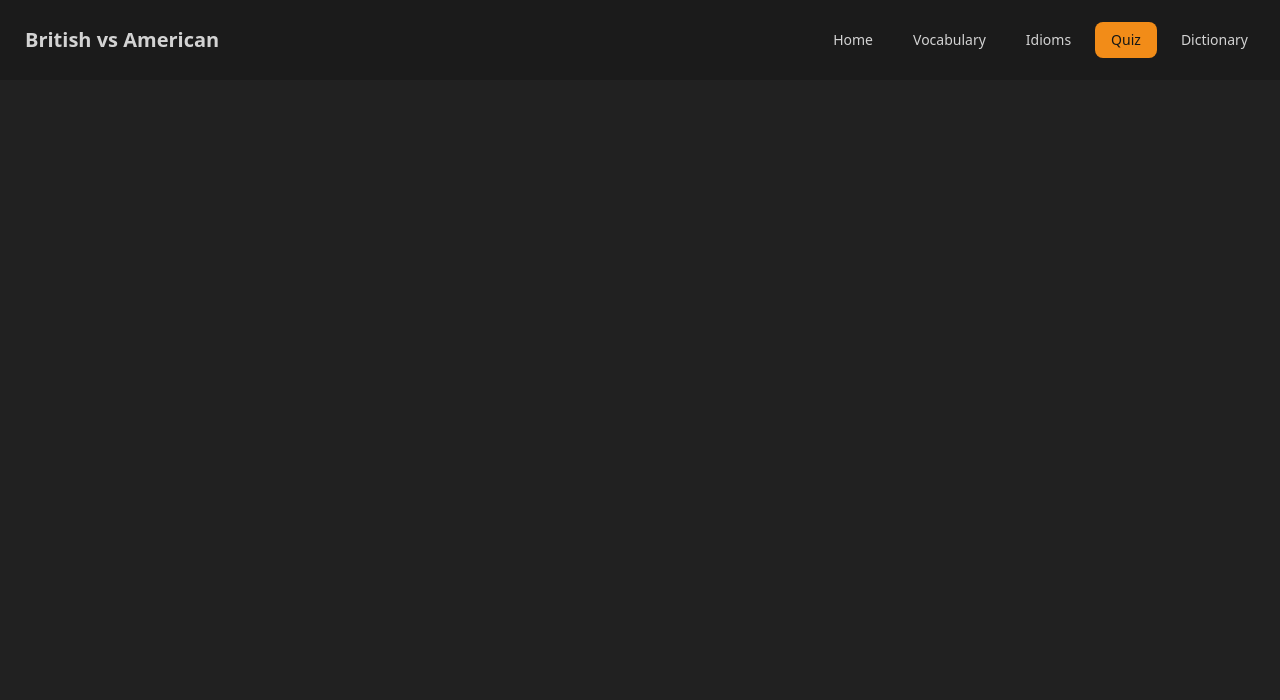
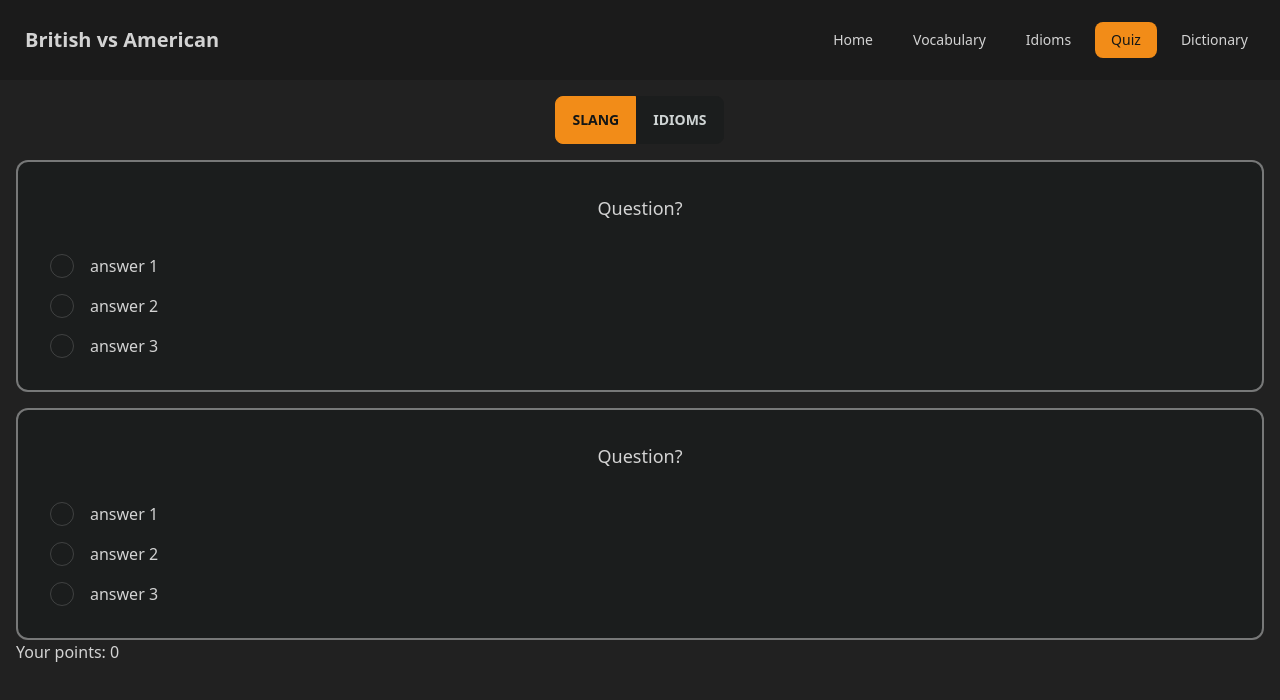
Before and after one commit to lemmoor/project1, a React (Vite) app: page /quizzes in a window 1280 px wide. Shown: the top 700 px of the page. Built offline with nearby package versions, Linux system fonts and the light colour scheme.

Commit message:
basic quiz logic

```diff
--- /dev/null
+++ b/src/components/Quiz/QuizAnswer.tsx
@@ -0,0 +1,32 @@
+interface QuizAnswerProps {
+  handleRadioChange: (isCorrect: boolean) => void;
+  answerChosen: boolean;
+  text: string;
+  isCorrect: boolean;
+  id: number;
+}
+
+function QuizAnswer({
+  answerChosen,
+  text,
+  isCorrect,
+  handleRadioChange,
+  id,
+}: QuizAnswerProps) {
+  return (
+    <div className="flex align-text-bottom gap-4 mt-4">
+      <input
+        type="radio"
+        name={`radio-${id}`}
+        className={`radio ${
+          answerChosen ? (isCorrect ? 'radio-success' : 'radio-error') : ''
+        } disabled:opacity-100 disabled:cursor-auto`}
+        onChange={() => handleRadioChange(isCorrect)}
+        disabled={answerChosen}
+      />
+      <p>{text}</p>
+    </div>
+  );
+}
+
+export default QuizAnswer;
--- /dev/null
+++ b/src/components/Quiz/QuizQuestionCard.tsx
@@ -0,0 +1,46 @@
+import { useState } from 'react';
+import QuizAnswer from './QuizAnswer';
+
+interface QuizQuestionCardProps {
+  setPoints: React.Dispatch<React.SetStateAction<number>>;
+  id: number;
+}
+
+function QuizQuestionCard({ setPoints, id }: QuizQuestionCardProps) {
+  const [answerChosen, setAnswerChosen] = useState(false);
+  const handleRadioChange = (isCorrect: boolean) => {
+    setAnswerChosen(true);
+    setPoints((prev) => (isCorrect ? prev + 1 : prev));
+  };
+
+  return (
+    <div className="bg-neutral mt-4 p-8 rounded-xl border-base-content border-opacity-50 border-2">
+      <p className="text-center text-lg bold mb-4">Question?</p>
+      <div className="form-control">
+        <QuizAnswer
+          answerChosen={answerChosen}
+          text="answer 1"
+          isCorrect={false}
+          handleRadioChange={handleRadioChange}
+          id={id}
+        />
+        <QuizAnswer
+          answerChosen={answerChosen}
+          text="answer 2"
+          isCorrect
+          handleRadioChange={handleRadioChange}
+          id={id}
+        />
+        <QuizAnswer
+          answerChosen={answerChosen}
+          text="answer 3"
+          isCorrect={false}
+          handleRadioChange={handleRadioChange}
+          id={id}
+        />
+      </div>
+    </div>
+  );
+}
+
+export default QuizQuestionCard;
--- a/src/main.tsx
+++ b/src/main.tsx
@@ -8,6 +8,7 @@ import Dictionary from './pages/Dictionary';
 import Idioms from './pages/Idioms';
 import Vocabulary from './pages/Vocabulary';
 import ScrollToTop from './components/ScrollToTop';
+import Quizzes from './pages/Qiuzzes';
 
 ReactDOM.createRoot(document.getElementById('root') as HTMLElement).render(
   <React.StrictMode>
@@ -19,6 +20,7 @@ ReactDOM.createRoot(document.getElementById('root') as HTMLElement).render(
         <Route path="/dictionary" element={<Dictionary />} />
         <Route path="/idioms" element={<Idioms />} />
         <Route path="/vocabulary" element={<Vocabulary />} />
+        <Route path="/quizzes" element={<Quizzes />} />
       </Routes>
     </Router>
   </React.StrictMode>
--- /dev/null
+++ b/src/pages/Qiuzzes.tsx
@@ -0,0 +1,35 @@
+import { useState } from 'react';
+import QuizQuestionCard from '../components/Quiz/QuizQuestionCard';
+
+function Quizzes() {
+  const [qiuzOpen, setQuizOpen] = useState<'slang' | 'idiom'>('slang');
+  const [points, setPoints] = useState(0);
+
+  return (
+    <main className="container p-4">
+      <div className="btn-group mx-auto block w-fit">
+        <button
+          type="button"
+          className={`btn ${qiuzOpen === 'slang' && 'btn-active'}`}
+          onClick={() => setQuizOpen('slang')}
+        >
+          Slang
+        </button>
+        <button
+          type="button"
+          className={`btn ${qiuzOpen === 'idiom' && 'btn-active'}`}
+          onClick={() => setQuizOpen('idiom')}
+        >
+          Idioms
+        </button>
+      </div>
+      <section>
+        <QuizQuestionCard setPoints={setPoints} id={0} />
+        <QuizQuestionCard setPoints={setPoints} id={1} />
+        <p>Your points: {points} </p>
+      </section>
+    </main>
+  );
+}
+
+export default Quizzes;
```
